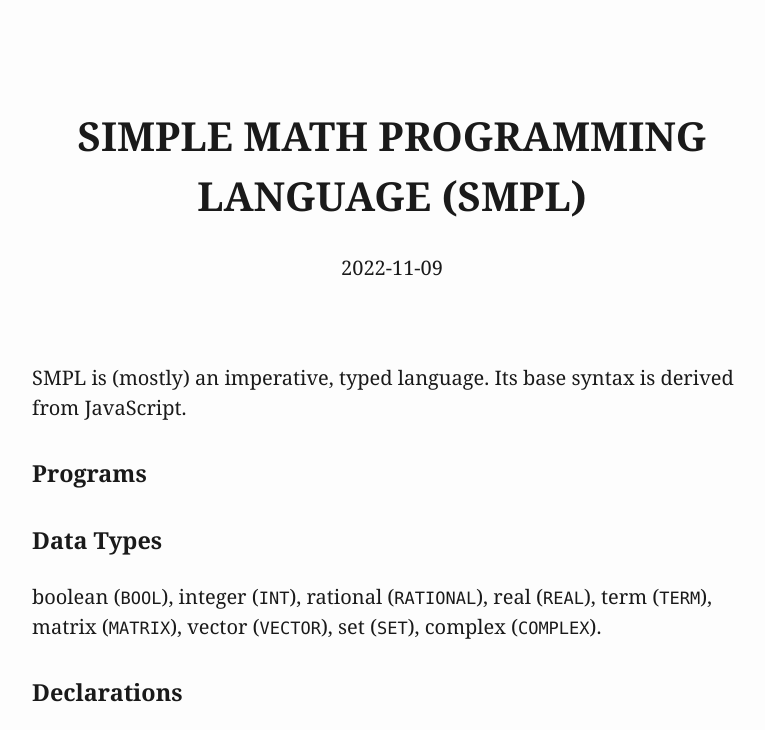
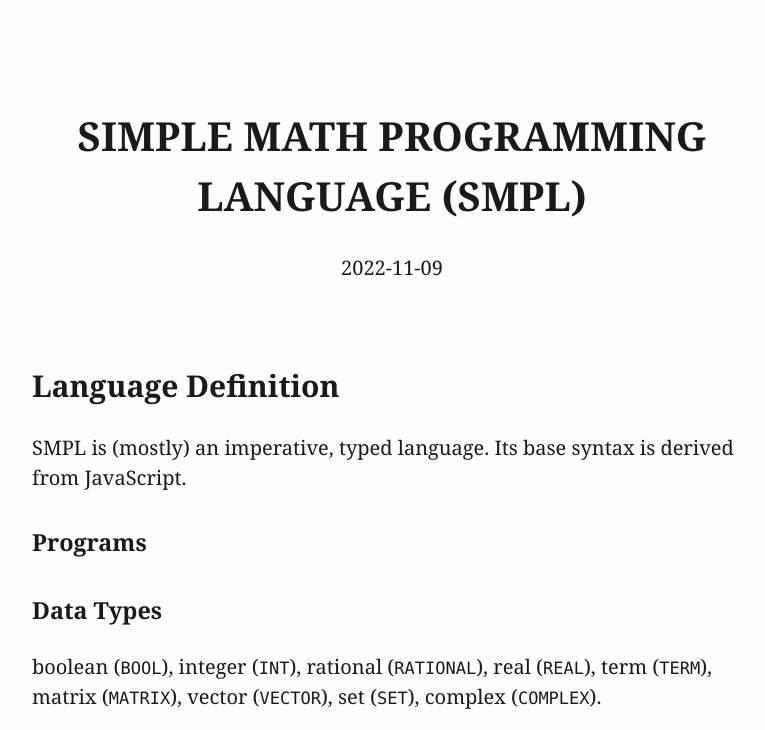
Before and after one commit to mathebuddy/mathebuddy-smpl, a website: page README.html in a window 1280 px wide. Shown: the top 730 px of the page, without its empty margins (248-1013 px from the left). Drawn offline with Linux system fonts and the light colour scheme.

Commit message:
Update README.html

```diff
--- a/README.html
+++ b/README.html
@@ -456,6 +456,7 @@ font-style: italic;
 <p class="author"></p>
 <p class="date">2022-11-09</p>
 </header>
+<h2 id="language-definition">Language Definition</h2>
 <p>SMPL is (mostly) an imperative, typed language. Its base syntax is
 derived from JavaScript.</p>
 <h3 id="programs">Programs</h3>
```
